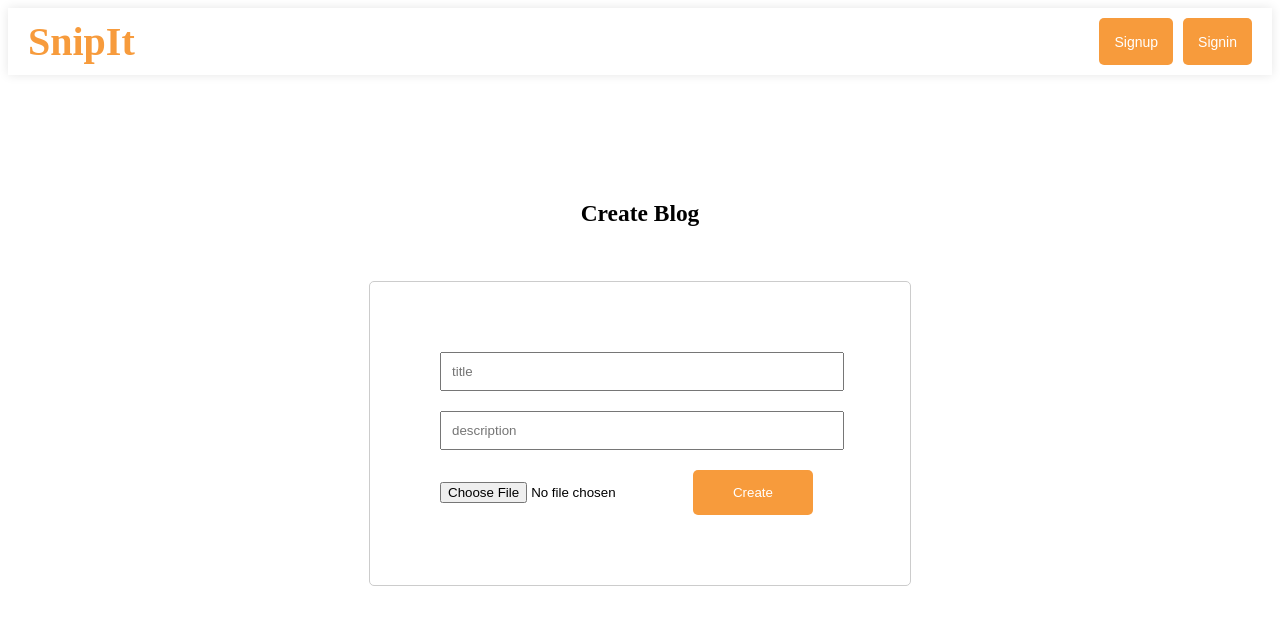
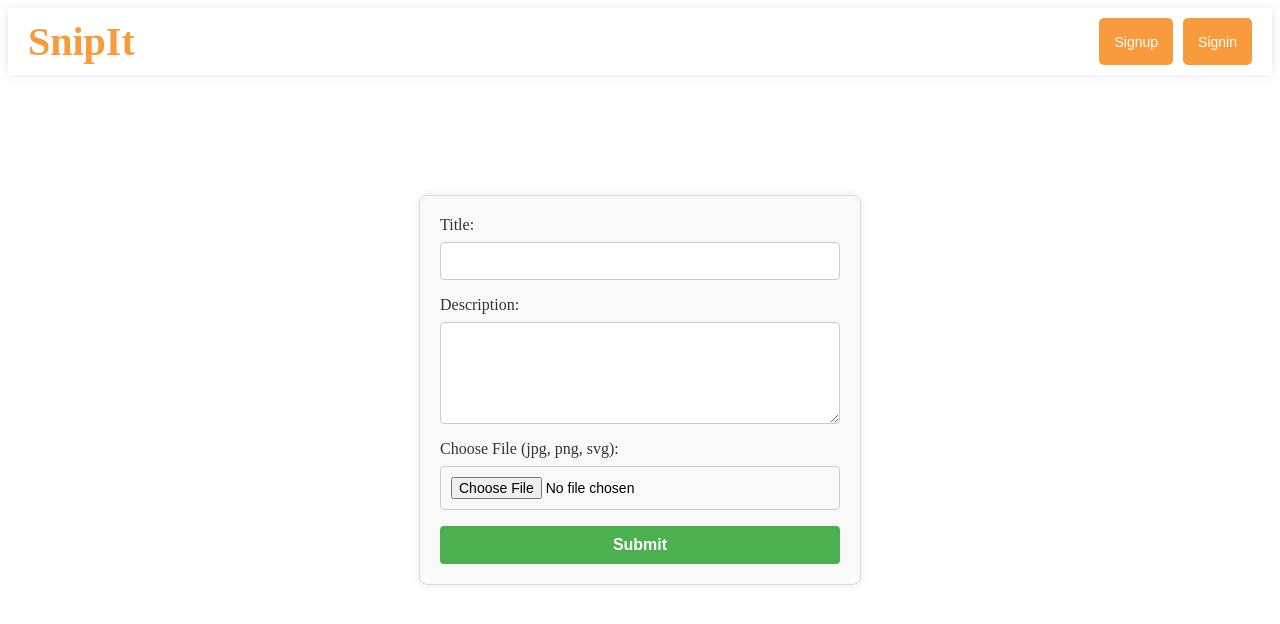
Before and after one commit to Sejal99/BlogSpot, a React (Vite) app in the folder client/my-vite-project/: page /home in a window 1280 px wide. Shown: the top 624 px of the page. Built offline with nearby package versions, Linux system fonts and the light colour scheme.

Commit message:
blog route

```diff
--- a/client/my-vite-project/src/Components/Home.tsx
+++ b/client/my-vite-project/src/Components/Home.tsx
@@ -1,57 +1,164 @@
-import { useState } from "react";
+// File: MyForm.js
 
+import React, { useState } from 'react';
 
-const Home = () => {
-  const [title, setTitle] = useState('');
-  const [desc, setDesc] = useState('');
+const MyForm = () => {
+  const [formData, setFormData] = useState({
+    title: '',
+    description: '',
+    file: null,
+  });
+
+  const handleInputChange = (e) => {
+    const { name, value } = e.target;
+    setFormData({
+      ...formData,
+      [name]: value,
+    });
+  };
+
+  const handleFileChange = (e) => {
+    const selectedFile = e.target.files[0];
+
+    if (selectedFile) {
+      // Check if the selected file type is allowed
+      const allowedTypes = ['image/jpeg', 'image/png', 'image/svg+xml'];
+      if (allowedTypes.includes(selectedFile.type)) {
+        setFormData({
+          ...formData,
+          file: selectedFile,
+        });
+      } else {
+        alert('Please select a valid image file (jpg, png, or svg).');
+        // Optionally clear the file input
+        e.target.value = null;
+      }
+    }
+  };
+
+  const handleSubmit = async (e) => {
+    e.preventDefault();
+
+    try {
+      const formDataToSend = new FormData();
+      formDataToSend.append('title', formData.title);
+      formDataToSend.append('description', formData.description);
+      formDataToSend.append('file', formData.file);
+
+      const response = await fetch('http://localhost:8000/blog', {
+        method: 'POST',
+        body: formDataToSend,
+      });
+
+      if (response.ok) {
+        console.log('Blog successfully uploaded!');
+        // Optionally, you can reset the form or perform other actions
+      } else {
+        const errorMessage = await response.text();
+        console.error(errorMessage);
+      }
+    } catch (err) {
+      console.error(err);
+    }
+  };
+
+  const styles = {
+    container: {
+      maxWidth: '400px',
+      margin: 'auto',
+      marginTop: '120px',
+      border: '1px solid #ddd',
+      borderRadius: '8px',
+      padding: '20px',
+      display: 'flex',
+      flexDirection: 'column',
+      alignItems: 'center',
+      background: '#f9f9f9',
+      boxShadow: '0 0 10px rgba(0, 0, 0, 0.1)',
+    },
+    form: {
+      display: 'flex',
+      flexDirection: 'column',
+      width: '100%',
+    },
+    label: {
+      marginBottom: '8px',
+      color: '#333',
+    },
+    input: {
+      marginBottom: '16px',
+      padding: '10px',
+      border: '1px solid #ccc',
+      borderRadius: '4px',
+      fontSize: '14px',
+    },
+    textarea: {
+      marginBottom: '16px',
+      padding: '10px',
+      border: '1px solid #ccc',
+      borderRadius: '4px',
+      fontSize: '14px',
+      minHeight: '80px',
+    },
+    button: {
+      backgroundColor: '#4caf50',
+      color: '#fff',
+      border: 'none',
+      cursor: 'pointer',
+      padding: '10px',
+      borderRadius: '4px',
+      fontSize: '16px',
+      fontWeight: 'bold',
+    },
+    buttonHover: {
+      backgroundColor: '#45a049',
+    },
+  };
 
   return (
-    <div>
-       <div
-        style={{
-          paddingTop: '70px',
-          marginBottom: '10px',
-          textAlign: 'center',
-          fontSize:35
-        }}
-      >
-        <h6>Create Blog</h6>
-        </div>
-        <div style={{ display: 'flex', justifyContent: 'center' }}>
-        <div style={{ width: '400px', padding: '70px', border: '1px solid #ccc', borderRadius: '5px' ,}}>
+    <div style={styles.container}>
+      <form style={styles.form} onSubmit={handleSubmit}>
+        <label style={styles.label} htmlFor="title">
+          Title:
+        </label>
         <input
-            type="text"
-            onChange={(event) => setTitle(event.target.value)}
-            placeholder="title"
-            style={{ width: '95%', padding: '10px', marginBottom: '20px' }}
-          />
-          <input
-            type="text"
-            onChange={(event) => setDesc(event.target.value)}
-            placeholder="description"
-            style={{ width: '95%', padding: '10px', marginBottom: '20px' }}
-          />
-         <input type="file" id="folder" />
-          <button
-            style={{
-              width: '30%',
-              padding: '15px',
-              borderRadius: '5px',
-              backgroundColor: '#f79b3c',
-              border: 'none',
-              color: 'white',
-              cursor: 'pointer',
+          style={styles.input}
+          type="text"
+          id="title"
+          name="title"
+          value={formData.title}
+          onChange={handleInputChange}
+        />
 
+        <label style={styles.label} htmlFor="description">
+          Description:
+        </label>
+        <textarea
+          style={styles.textarea}
+          id="description"
+          name="description"
+          value={formData.description}
+          onChange={handleInputChange}
+        />
 
-            }}
+        <label style={styles.label} htmlFor="file">
+        Choose File (jpg, png, svg):
+        </label>
+        <input
+          style={styles.input}
+          type="file"
+          id="file"
+          name="file"
+          accept=".jpg, .jpeg, .png, .svg"
+          onChange={handleFileChange}
+        />
 
-          >
-            Create
-          </button>
-        </div>
-      </div>
+        <button style={styles.button} type="submit">
+          Submit
+        </button>
+      </form>
     </div>
-  )
-}
+  );
+};
 
-export default Home
+export default MyForm;
```
